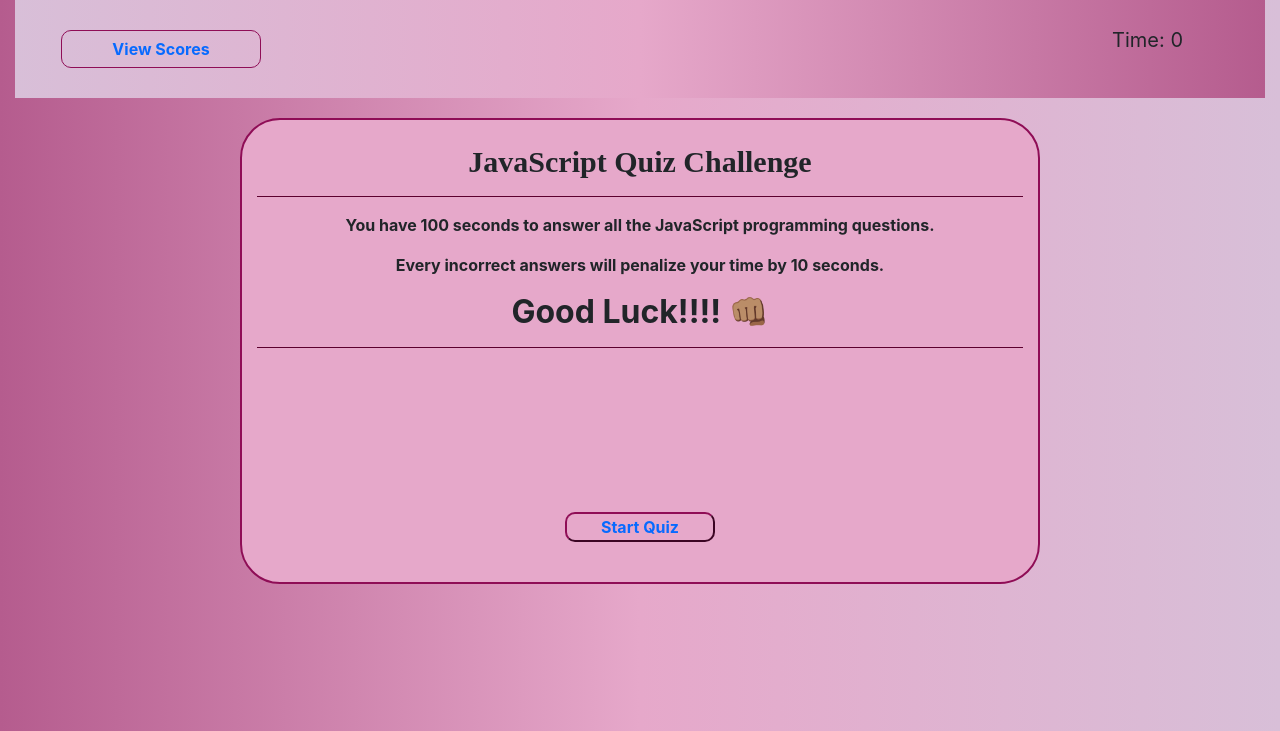
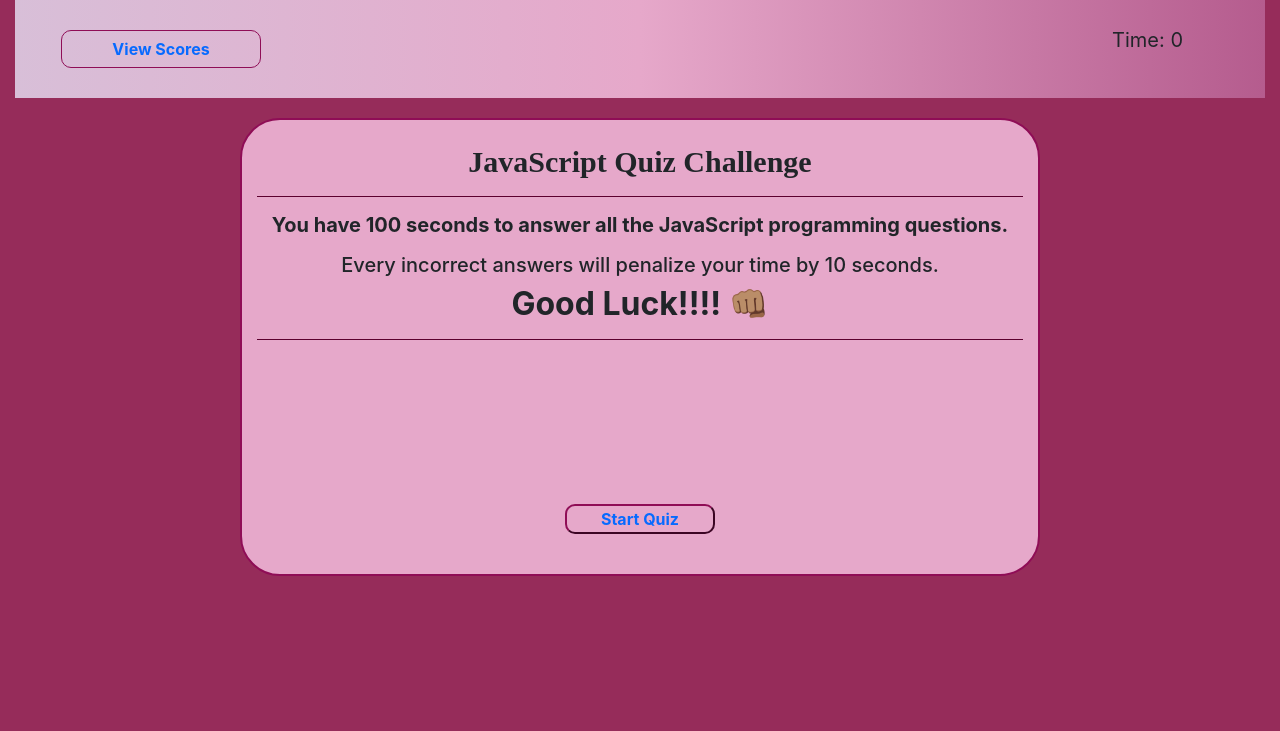
Before and after one commit to paschalihenacho/CodingQuiz, a plain HTML site: page index.html in a window 1280 px wide. Shown: the top 731 px of the page. Drawn offline with nearby package versions, Linux system fonts and the light colour scheme.

Commit message:
changed background color, formated scores page

```diff
--- a/index.html
+++ b/index.html
@@ -26,23 +26,28 @@
   <br>
     <h1>JavaScript Quiz Challenge</h1>
     <hr>
-  <div id="instructions">
-    <p ><strong>You have 100 seconds to answer all the JavaScript programming questions.</p>
-    <p>Every incorrect answers will penalize your time by 10 seconds.</p>
+  <article id="instructions">
+    <section>
+    <h5 ><strong>You have 100 seconds to answer all the JavaScript programming questions.</p>
+    <h5>Every incorrect answers will penalize your time by 10 seconds.</h5>
+  </section>
+  <section>
     <h2>Good Luck!!!! 👊🏽</strong></h2>
+  </section>
   <hr>
-</div>
+</article>
 <div id="game-over">
   <h1></h1>
 </div>
+<div>
   <div id="scores-div"></div>
+</div>
   <div id="question-div"></div>
   <br>
   <div id="choices"></div>
   <br>
   <div id="correctResponse">
   <div id="wrongAnswer"></div>
-
   </div>
   <form id="results"></form>
   <div id="buttons">
--- a/script.js
+++ b/script.js
@@ -149,7 +149,7 @@ function displayAllScores() {
     let initials = obj.initials;
     let storedScore = obj.score;
     let resultsP = document.createElement("p");
-    resultsP.innerText= `${initials}: ${storedScore}`;
+    resultsP.innerText= `${initials} ------------------------------------------- ${storedScore}`;
     scoresDiv.append(resultsP);
   });
 }
--- a/style.css
+++ b/style.css
@@ -1,6 +1,7 @@
 body{
 
-  background-image: linear-gradient(to right, #b55c8e,#e6a8ca ,thistle);
+  /* background-image: linear-gradient(to right, #b55c8e,#e6a8ca ,thistle); */
+  background-color: #962C5A;
 }
 .container{
     background-color: #e6a8ca !important;
@@ -14,6 +15,20 @@ body{
     max-width: 800px !important;
     width: auto;
     height: auto;
+}
+
+P{
+  background-color: #962C5A;
+  color: white;
+  font-weight: bolder;
+  text-align: center;
+  border-radius: 30px;
+
+}
+
+#question-div {
+  font-weight: bolder;
+  font-size: 16px;
 }
 
 .navbar {
```
